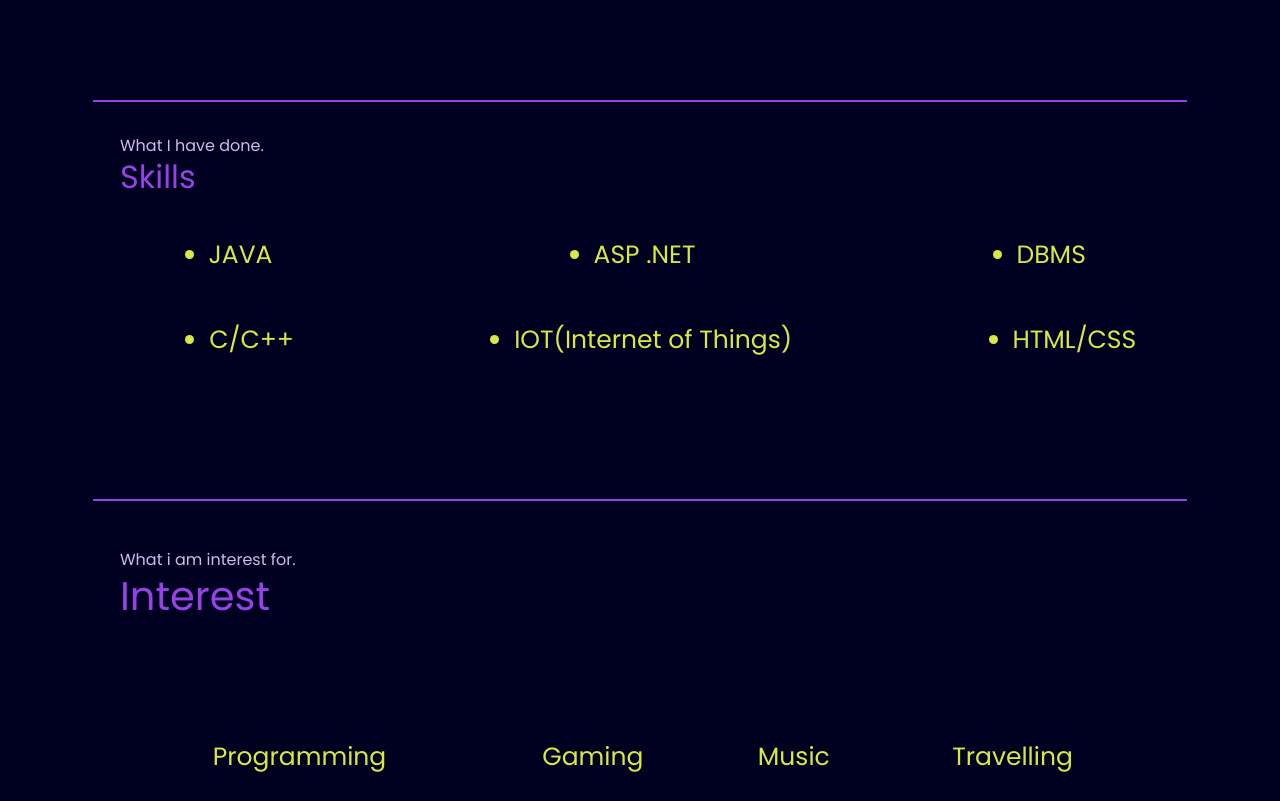
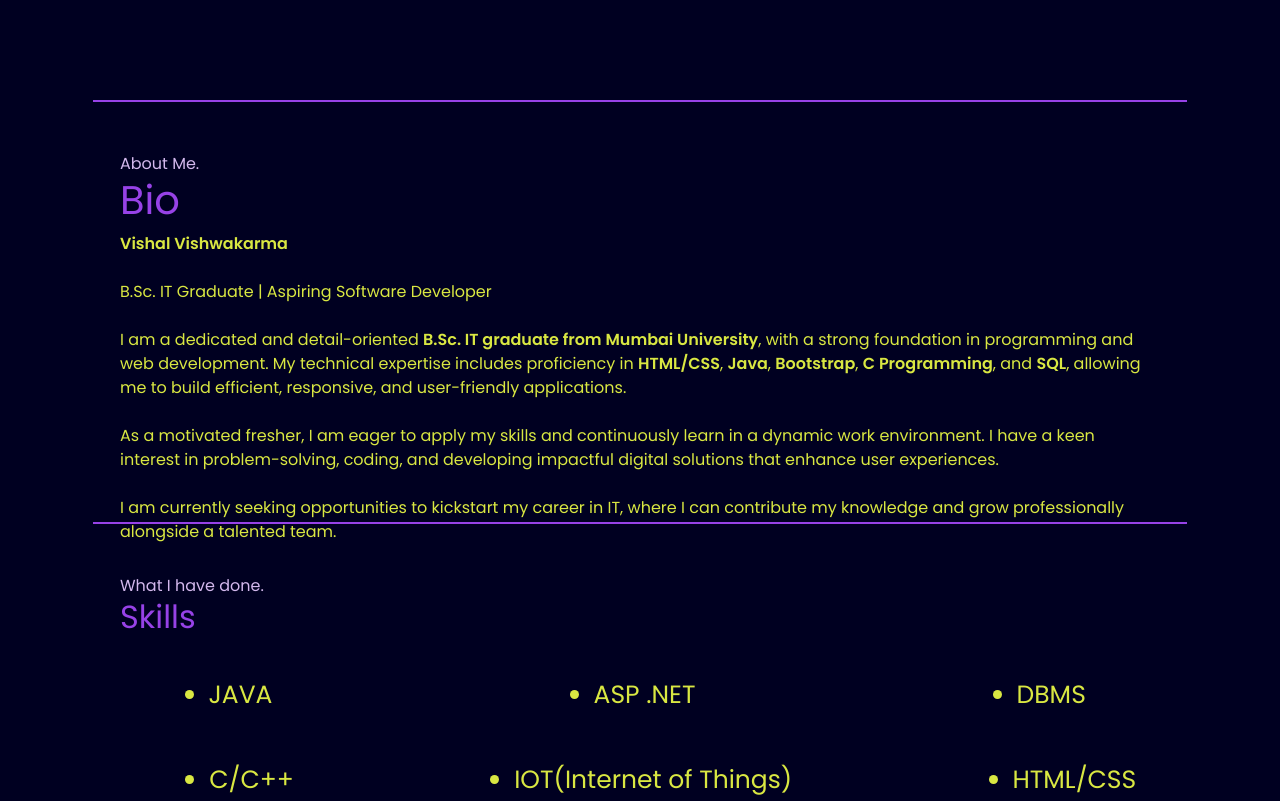
Before and after one commit to Vishal6951/Vishal-Portfolio, a plain HTML site: page index.html in a window 1280 px wide. Shown: the part 860-1661 px from the top of the page. Drawn offline with nearby package versions, Linux system fonts and the light colour scheme.

Commit message:
Add files via upload

```diff
--- a/index.html
+++ b/index.html
@@ -121,8 +121,8 @@
 
         .secondSection {
             max-width: 80vw;
-            margin: 0 120px;
-            height: 75vh;
+            margin: 50px 120px;
+            height:60vh;
         }
 
         .secondSection h1 {
@@ -208,6 +208,12 @@
             gap: 20px;
             cursor: pointer;
         }
+        .mybio{
+            max-width: 80vw;
+            margin: 50px 120px;
+            height: 40vh;
+            color:rgb(217, 231, 66) ;
+        }
     </style>
 
 </head>
@@ -233,7 +239,7 @@
                 <div>I am a passionate</div>
                 <span id="element"></span><br>
                 <div class="buttons">
-                    <a href="https://drive.google.com/file/d/1co-WIV0g7tnFDDfs2Ms4Ext3XZpCSZbY/view?usp=sharing"
+                    <a href="https://drive.google.com/file/d/1JnOafAvljz26PE8qfSNz2cS7nLcwEnHJ/view?usp=sharing"
                         target="_blank"><button class="btn">Resume</button></a>
                 </div>
             </div>
@@ -242,6 +248,27 @@
             </div>
         </section>
         <hr>
+        <section class="mybio">
+            <span class="text-grey">About Me.</span>
+            <h1 class="skills">Bio</h1>
+            <p > <strong>Vishal Vishwakarma</strong><br><br>
+                B.Sc. IT Graduate | Aspiring Software Developer<br><br>
+
+                I am a dedicated and detail-oriented <strong>B.Sc. IT graduate from Mumbai University</strong>,
+                with a strong foundation in programming and web development. My technical expertise includes
+                proficiency in <strong>HTML/CSS</strong>, <strong>Java</strong>, <strong>Bootstrap</strong>,
+                <strong>C Programming</strong>, and <strong>SQL</strong>, allowing me to build efficient,
+                responsive, and user-friendly applications.<br><br>
+
+                As a motivated fresher, I am eager to apply my skills and continuously learn in a dynamic work
+                environment. I have a keen interest in problem-solving, coding, and developing impactful digital
+                solutions that enhance user experiences.<br><br>
+
+                I am currently seeking opportunities to kickstart my career in IT, where I can contribute my
+                knowledge and grow professionally alongside a talented team.
+            </p>
+        </section>
+        <hr class="h4">
         <section class="secondSection">
             <span class="text-grey">What I have done.</span>
             <h1 class="skills">Skills</h1>
```
